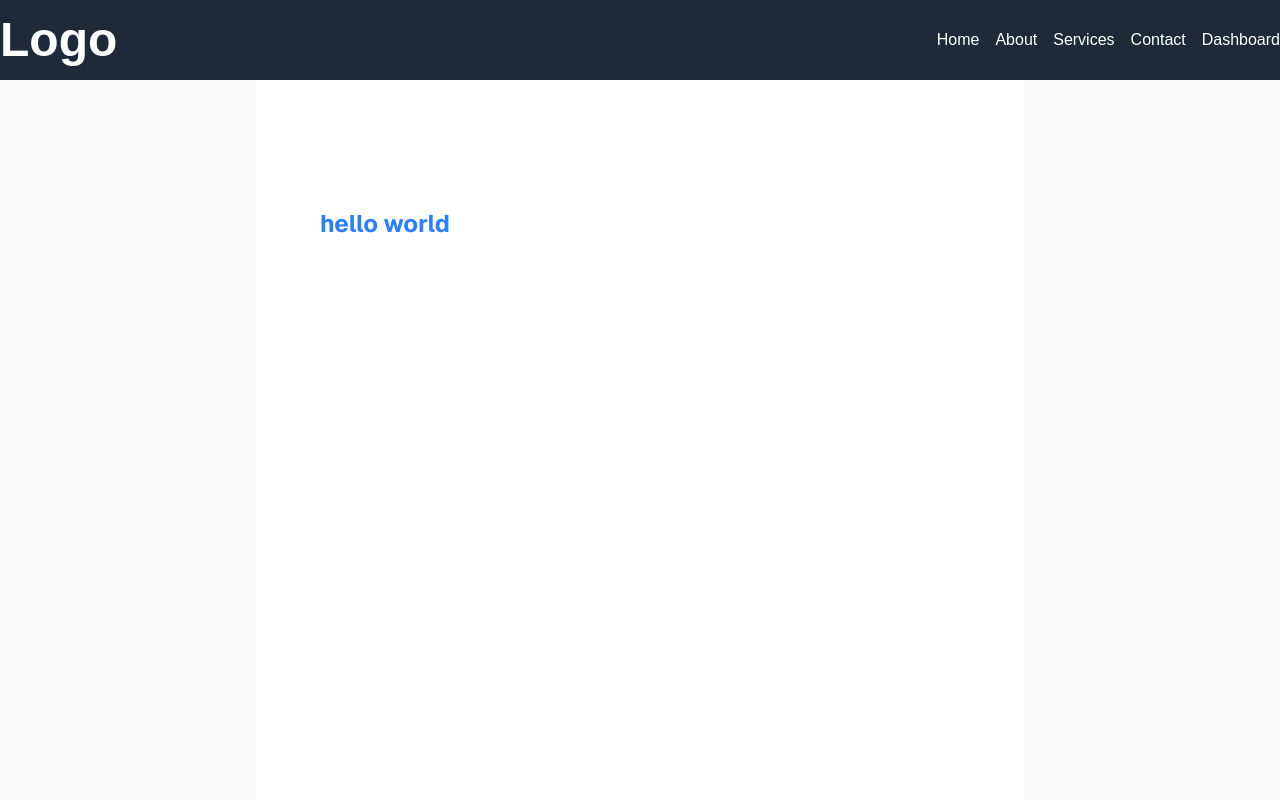
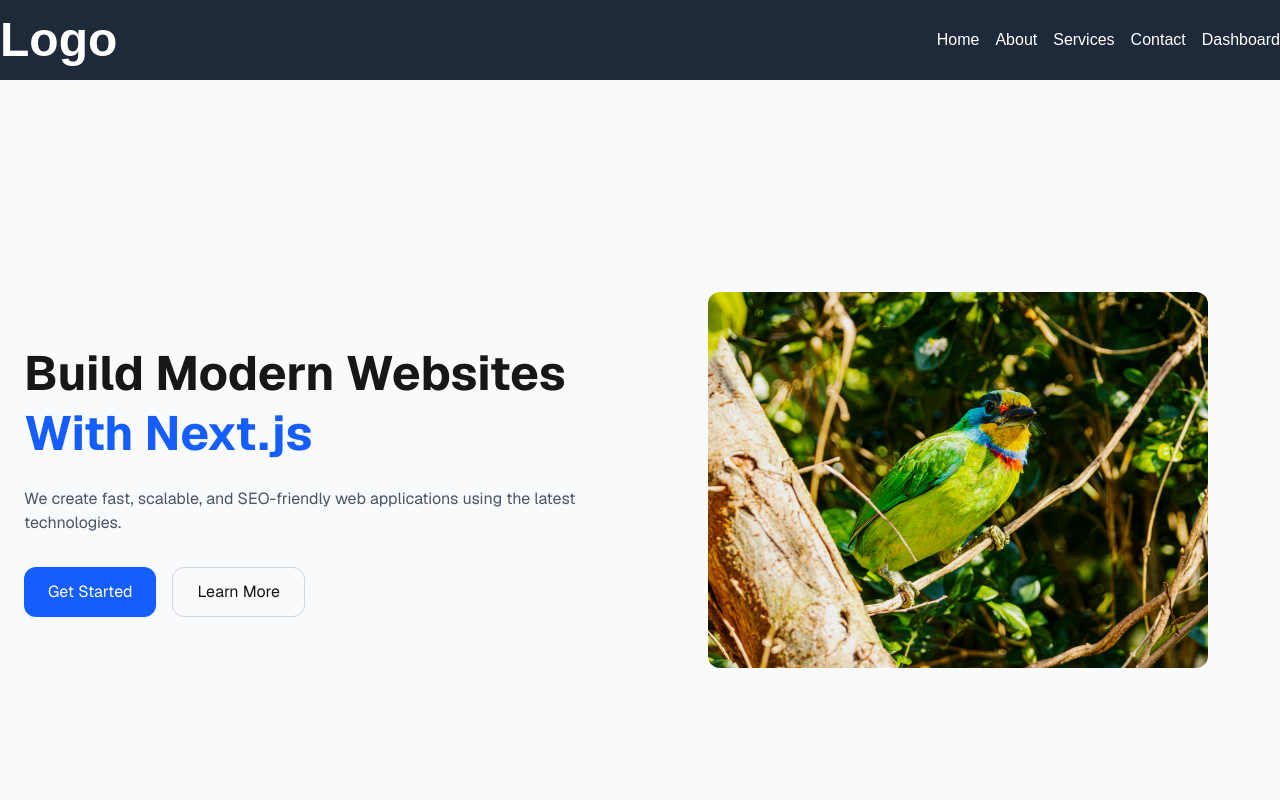
Before and after one commit to dev-nirob1/nextjs-playground, a Next.js app: page / in a window 1280 px wide. Shown: the top 800 px of the page. Built offline with nearby package versions, Linux system fonts and the light colour scheme.

Commit message:
hero section

```diff
--- a/src/app/(front)/page.js
+++ b/src/app/(front)/page.js
@@ -1,8 +1,10 @@
+import Hero from "@/components/Hero";
+
 export default function Home() {
   return (
     <div className="flex min-h-screen items-center justify-center bg-zinc-50 font-sans dark:bg-black">
-      <main className="flex min-h-screen w-full max-w-3xl flex-col items-center justify-between py-32 px-16 bg-white dark:bg-black sm:items-start">
-        <h1 className="text-2xl font-bold text-blue-500">hello world</h1>
+      <main >
+        <Hero />
       </main>
     </div>
   );
--- a/src/app/(front)/services/page.js
+++ b/src/app/(front)/services/page.js
@@ -44,7 +44,7 @@ export default function Services() {
   return <div className="container mx-auto py-8">
     <div className="grid grid-cols-3 gap-6">
       {services.map((service) => (
-        <div className="p-2 rounded-lg bg-gray-200" key={service.id}>
+        <div className="p-2 rounded-lg bg-gray-100" key={service.id}>
           <div className=" h-72 w-full">
             <Image
               src={service.image}
--- /dev/null
+++ b/src/components/Hero.js
@@ -0,0 +1,45 @@
+import Image from "next/image";
+
+export default function Hero() {
+    return (
+        <section className="bg-gray-50">
+            <div className="max-w-7xl mx-auto px-6 py-16 grid md:grid-cols-2 gap-10 items-center">
+
+                {/* Left Content */}
+                <div>
+                    <h1 className="text-4xl md:text-5xl font-bold leading-tight">
+                        Build Modern Websites <br />
+                        <span className="text-blue-600">With Next.js</span>
+                    </h1>
+
+                    <p className="mt-6 text-gray-600">
+                        We create fast, scalable, and SEO-friendly web applications
+                        using the latest technologies.
+                    </p>
+
+                    <div className="mt-8 flex gap-4">
+                        <button className="bg-blue-600 text-white px-6 py-3 rounded-xl hover:bg-blue-700 transition">
+                            Get Started
+                        </button>
+
+                        <button className="border border-gray-300 px-6 py-3 rounded-xl hover:bg-gray-100 transition">
+                            Learn More
+                        </button>
+                    </div>
+                </div>
+
+                {/* Right Image */}
+                <div className="flex justify-center">
+                    <Image
+                        src="/bird.jpeg"
+                        alt="Hero Image"
+                        width={500}
+                        height={400}
+                        className="rounded-xl"
+                    />
+                </div>
+
+            </div>
+        </section>
+    );
+}
```
